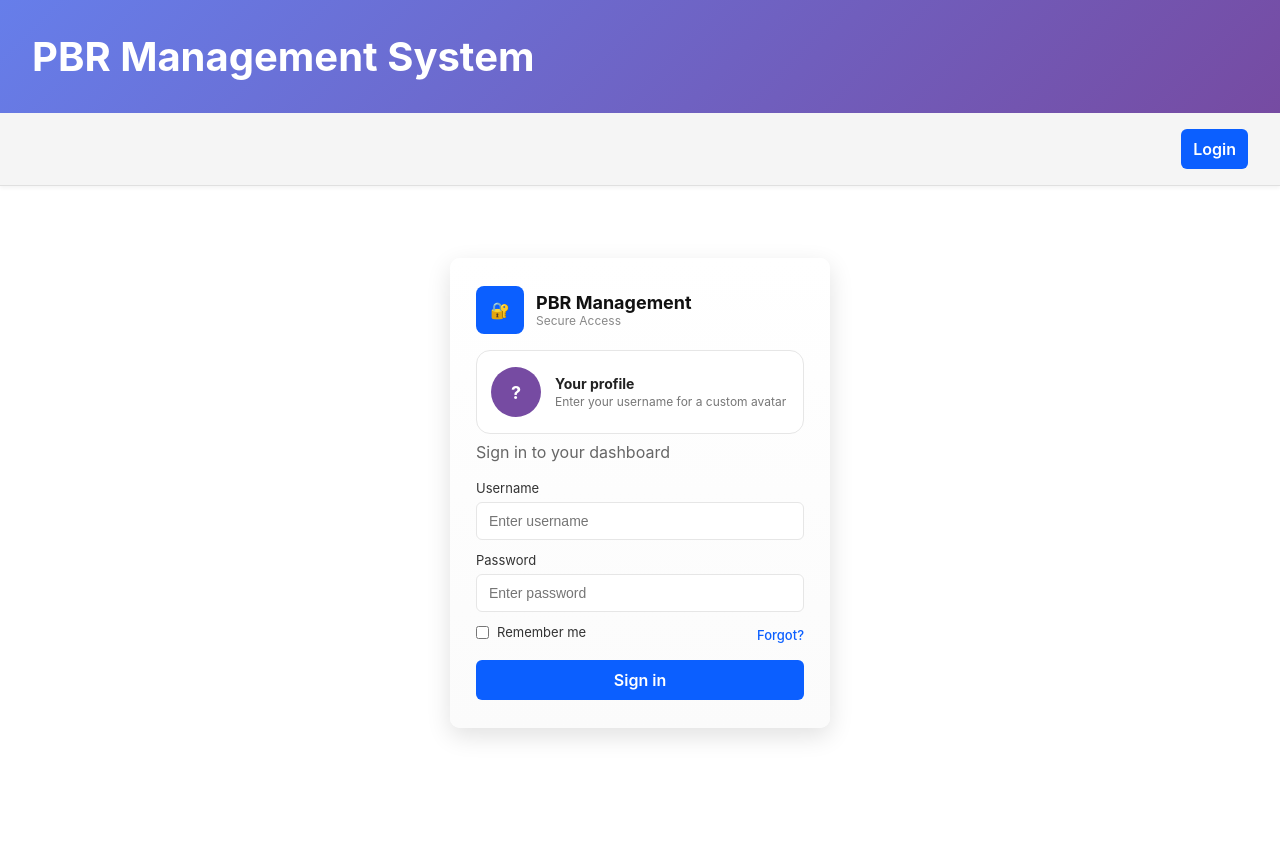
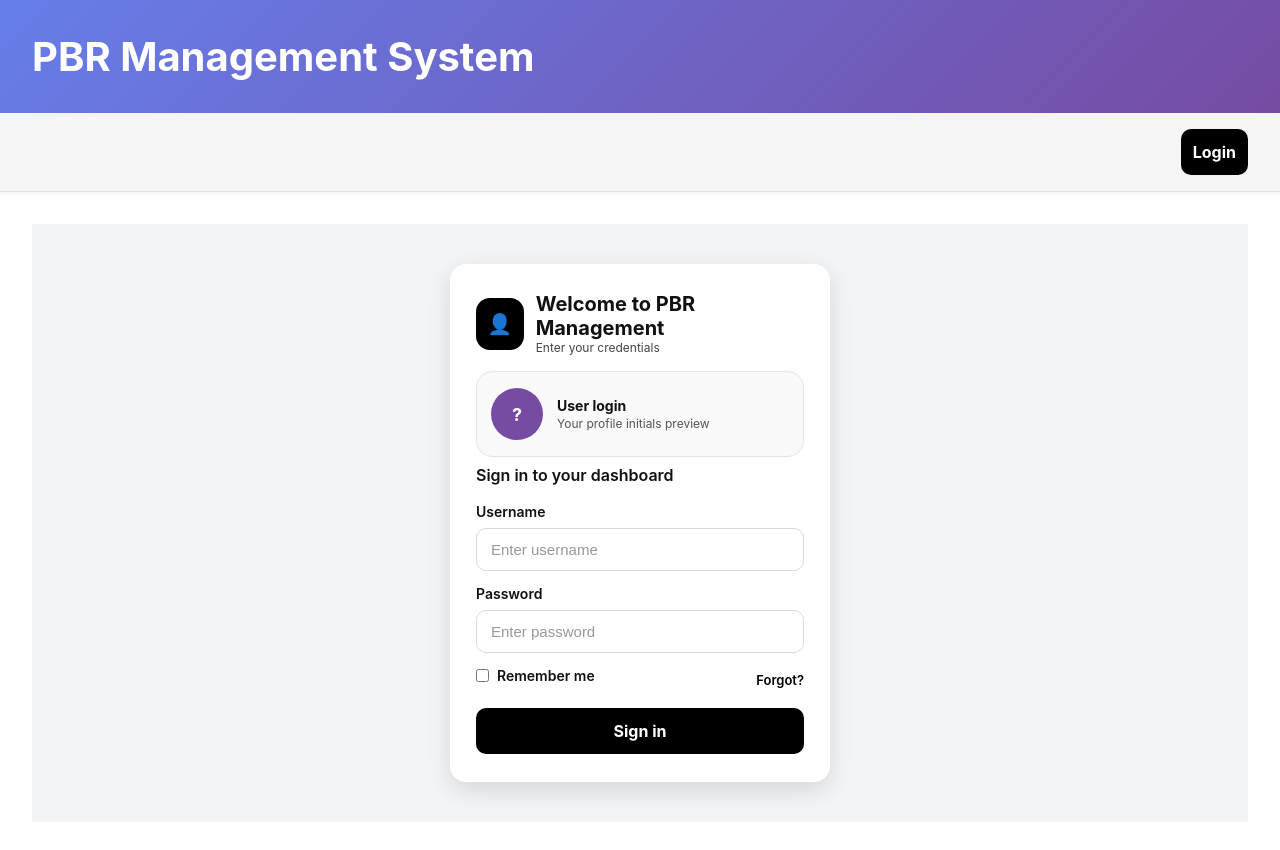
Before and after one commit to kimoz22/pbrmanagement, a React (Vite) app: page / in a window 1280 px wide. Shown: the top 850 px of the page. Before the commit the page ends 800 px from the top, so only its background shows below. Built offline with nearby package versions, Linux system fonts and the light colour scheme; no server answers.

Commit message:
fixed login details

```diff
--- a/src/App.css
+++ b/src/App.css
@@ -137,6 +137,18 @@
   max-width: 1400px;
   width: 100%;
   margin: 0 auto;
+  color: #111;
+}
+
+.main-content h1,
+.main-content h2,
+.main-content h3,
+.main-content p,
+.main-content label,
+.main-content td,
+.main-content th,
+.main-content span {
+  color: #111;
 }
 
 .settings-panel {
--- a/src/App.tsx
+++ b/src/App.tsx
@@ -69,7 +69,7 @@ function App() {
         <div style={{ marginLeft: 'auto', display: 'flex', gap: 12, alignItems: 'center' }}>
           {currentUserId && currentUser ? (
             <>
-              <div style={{ color: 'white' }}>
+              <div style={{ color: '#111', fontWeight: 600 }}>
                 Logged in: {currentUser.username} ({currentUser.role})
               </div>
               <button className="btn-secondary" onClick={handleLogout}>Logout</button>
--- a/src/components/Login.css
+++ b/src/components/Login.css
@@ -1,20 +1,23 @@
-.login-root{display:flex;align-items:center;justify-content:center;height:100%;padding:40px}
-.login-card{width:380px;background:linear-gradient(180deg,#ffffff, #fbfbfb);box-shadow:0 8px 24px rgba(0,0,0,0.12);border-radius:10px;padding:28px 26px}
+.login-root{display:flex;align-items:center;justify-content:center;height:100%;padding:40px;background:#f3f4f6}
+.login-card{width:380px;background:#fff;box-shadow:0 8px 24px rgba(0,0,0,0.12);border-radius:16px;padding:28px 26px}
 .login-brand{display:flex;align-items:center;gap:12px;margin-bottom:8px}
-.logo{width:48px;height:48px;border-radius:8px;background:#0b5fff;color:white;display:flex;align-items:center;justify-content:center;font-weight:700}
-.login-brand h1{font-size:18px;margin:0;color:#111}
-.login-sub{margin:0 0 18px;color:#666}
-.avatar-preview{display:flex;align-items:center;gap:14px;padding:16px 14px;margin:16px 0 8px;border:1px solid #e6e6e6;border-radius:14px;background:#fff}
-.avatar-circle{width:50px;height:50px;border-radius:50%;background:var(--avatar-bg,#667eea);display:flex;align-items:center;justify-content:center;color:#fff;font-weight:700;font-size:18px}
-.avatar-title{font-size:14px;font-weight:700;color:#222}
-.avatar-sub{font-size:12px;color:#777;margin-top:2px}
-.login-form .input-group{display:flex;flex-direction:column;margin-bottom:12px}
-.login-form label{font-size:13px;color:#333;margin-bottom:6px}
-.login-form input{padding:10px 12px;border:1px solid #e6e6e6;border-radius:6px;font-size:14px}
-.row-between{display:flex;justify-content:space-between;align-items:center;margin-bottom:14px}
-.remember{display:flex;align-items:center;gap:8px;font-size:13px;color:#444}
-.forgot{font-size:13px;color:#0b5fff;text-decoration:none}
-.btn-primary{width:100%;padding:10px 12px;background:#0b5fff;color:white;border:none;border-radius:6px;font-weight:600;cursor:pointer}
+.logo{width:52px;height:52px;border-radius:14px;background:#000;color:white;display:flex;align-items:center;justify-content:center;font-weight:700;font-size:1.25rem}
+.login-brand h1{font-size:20px;margin:0;color:#111}
+.login-sub{margin:0 0 18px;color:#222;font-weight:600}
+.avatar-preview{display:flex;align-items:center;gap:14px;padding:16px 14px;margin:16px 0 8px;border:1px solid #e6e6e6;border-radius:16px;background:#f9f9f9}
+.avatar-circle{width:52px;height:52px;border-radius:50%;background:var(--avatar-bg,#000);display:flex;align-items:center;justify-content:center;color:#fff;font-weight:700;font-size:18px}
+.avatar-title{font-size:14px;font-weight:700;color:#111}
+.avatar-sub{font-size:12px;color:#555;margin-top:2px}
+.login-form .input-group{display:flex;flex-direction:column;margin-bottom:14px}
+.login-form label{font-size:14px;color:#111;margin-bottom:8px;font-weight:600}
+.login-form input{padding:12px 14px;border:1px solid #d9d9d9;border-radius:10px;font-size:15px;color:#111;background:#fff}
+.login-form input::placeholder{color:#999}
+.row-between{display:flex;justify-content:space-between;align-items:center;margin-bottom:16px}
+.remember{display:flex;align-items:center;gap:8px;font-size:13px;color:#333}
+.forgot{font-size:13px;color:#000;text-decoration:none;font-weight:600}
+.forgot:hover{color:#444}
+.btn-primary{width:100%;padding:13px 12px;background:#000;color:white;border:none;border-radius:10px;font-weight:700;cursor:pointer;transition:background 0.2s ease}
+.btn-primary:hover{background:#111}
 .btn-primary:disabled{opacity:0.7;cursor:default}
-.login-error{margin-top:12px;color:#d32f2f;background:#ffecec;padding:10px;border-radius:6px}
-@media (max-width:480px){.login-card{width:92%;padding:20px}}
+.login-error{margin-top:12px;color:#d32f2f;background:#ffecec;padding:10px;border-radius:10px}
+@media (max-width:480px){.login-card{width:92%;padding:22px}}
--- a/src/components/Login.tsx
+++ b/src/components/Login.tsx
@@ -52,18 +52,18 @@ export default function Login({ onLogin }: { onLogin: (userId: string) => void }
     <div className="login-root">
       <div className="login-card">
         <div className="login-brand">
-          <div className="logo">🔐</div>
+          <div className="logo">👤</div>
           <div>
-            <h1>PBR Management</h1>
-            <p style={{ margin: 0, fontSize: 12, color: '#888' }}>Secure Access</p>
+            <h1>Welcome to PBR Management</h1>
+            <p style={{ margin: 0, fontSize: 12, color: '#444' }}>Enter your credentials</p>
           </div>
         </div>
 
         <div className="avatar-preview" style={{ '--avatar-bg': avatarColor } as React.CSSProperties}>
           <div className="avatar-circle">{avatarInitials}</div>
           <div>
-            <div className="avatar-title">Your profile</div>
-            <div className="avatar-sub">Enter your username for a custom avatar</div>
+            <div className="avatar-title">User login</div>
+            <div className="avatar-sub">Your profile initials preview</div>
           </div>
         </div>
 
```
